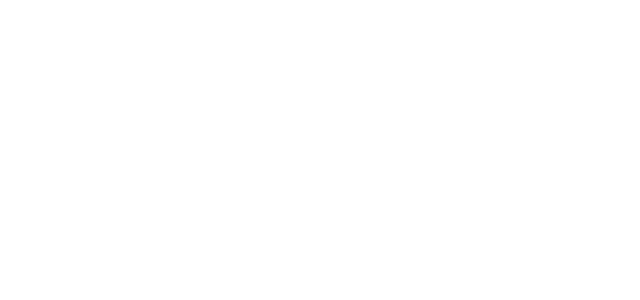
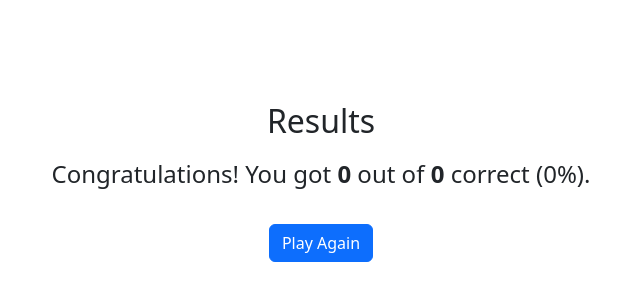
Before and after one commit to bryangurr/TriviaGame, a React app in the folder frontend/: page /results in a window 1280 px wide. Before the commit this address had no page. Shown: the part 242-542 px from the top of the page, without its empty margins (319-959 px from the left). Built offline with nearby package versions, Linux system fonts and the light colour scheme; the HTML template or start-up script is replaced by a standard one.

Commit message:
Add results page.

```diff
--- a/frontend/src/App.tsx
+++ b/frontend/src/App.tsx
@@ -3,6 +3,7 @@
 import HomePage from "./pages/HomePage";
 import Game from "./pages/GameSetup";
 import Question from "./pages/QuestionPage";
+import ResultsPage from "./pages/ResultsPage";
 
 function App() {
   return (
@@ -12,6 +13,7 @@
           <Route path="/" element={<HomePage />} />
           <Route path="/game" element={<Game />} />
           <Route path="/question" element={<Question />} />
+          <Route path="/results" element={<ResultsPage />} />
         </Routes>
       </Router>
     </>
--- a/frontend/src/pages/QuestionPage.tsx
+++ b/frontend/src/pages/QuestionPage.tsx
@@ -25,14 +25,10 @@
   const handleSubmit = (e: React.FormEvent<HTMLFormElement>) => {
     e.preventDefault();
     if (!selectedAnswer) return;
-    console.log("Submit clicked");
     if (selectedAnswer === null) return;
     setIsAnswered(true);
     if (selectedAnswer === q.correct_answer) {
-      console.log("Correct answer!");
       setScore((s) => s + 1);
-    } else {
-      console.log("Wrong answer!");
     }
     if (questionNum + 1 >= questions.length) {
       setQuizFinished(true);
@@ -47,7 +43,7 @@
   };
 
   const handleFinishQuiz = () => {
-    navigate("/");
+    navigate("/results", { state: { score, total: questions.length } });
   };
 
   // Get current question
--- /dev/null
+++ b/frontend/src/pages/ResultsPage.tsx
@@ -0,0 +1,26 @@
+// ResultsPage.tsx
+import { useLocation, useNavigate } from "react-router-dom";
+
+type ResultsState = { score: number; total: number };
+
+export default function ResultsPage() {
+  const navigate = useNavigate();
+  const { state } = useLocation() as { state: ResultsState | null };
+
+  const score = state?.score ?? 0;
+  const total = state?.total ?? 0;
+  const pct = total ? Math.round((score / total) * 100) : 0;
+
+  return (
+    <div className="container mt-5 text-center">
+      <h2>Results</h2>
+      <p className="fs-4 mt-3">
+        Congratulations! You got <strong>{score}</strong> out of{" "}
+        <strong>{total}</strong> correct ({pct}%).
+      </p>
+      <button className="btn btn-primary mt-3" onClick={() => navigate("/")}>
+        Play Again
+      </button>
+    </div>
+  );
+}
```
